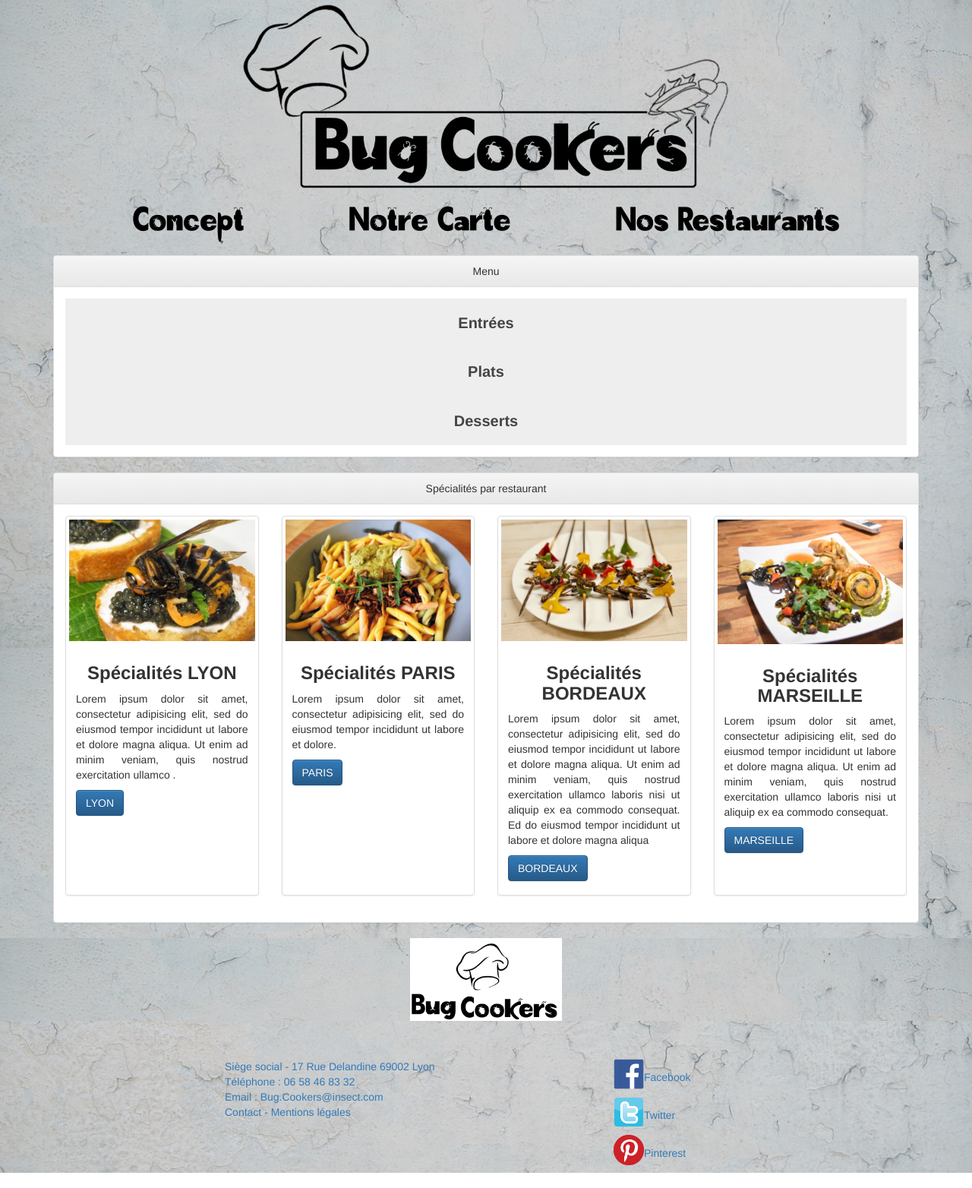
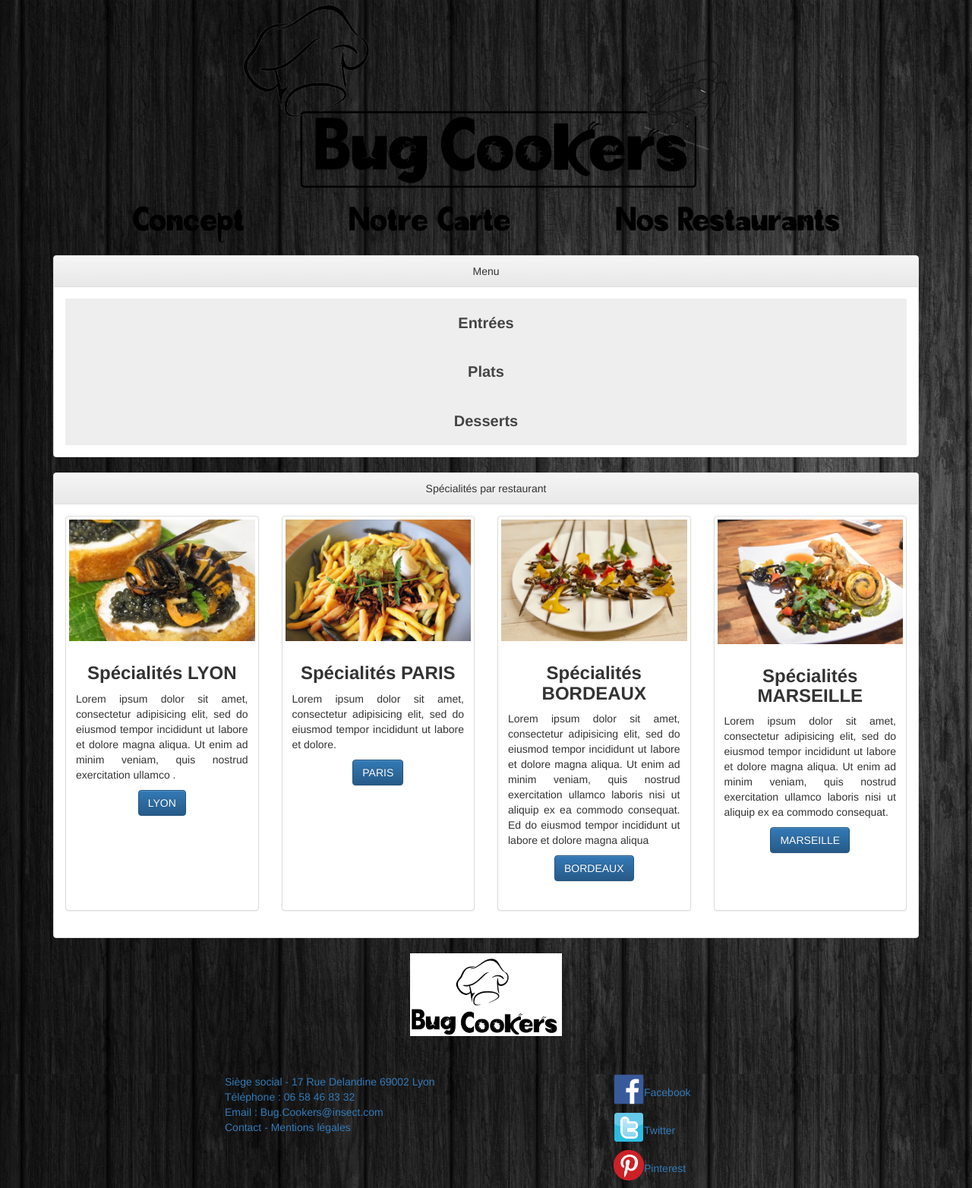
Before and after one commit to roche426/Bug-Cooker, a PHP site: page /nosMenus.php in a window 1280 px wide. Shown: the whole page at 76% size. Run offline with PHP 8.4, Linux system fonts and the light colour scheme.

Commit message:
evol css menu

```diff
--- a/nosMenus.php
+++ b/nosMenus.php
@@ -24,21 +24,21 @@
             <div class="panel-body">
               <button class="accordion">Entrées</button>
               <div class="panelaccordeon">
-                <p>Lorem ipsum dolor sit amet - 12€<br>
+                <p class="text-center">Lorem ipsum dolor sit amet - 12€<br>
                   Consectetur adipisicing elit - 15€<br>
                   Sed do eiusmod tempor incididunt - 14€<br>
                   Ut labore et dolore - 22€</p>
               </div>
                 <button class="accordion">Plats</button>
                 <div class="panelaccordeon">
-                  <p>Laboris nisi ut aliquip - 20€<br>
+                  <p class="text-center">Laboris nisi ut aliquip - 20€<br>
                     Ut enim ad minim veniam - 25€<br>
                     Quis nostrud exercitation ullamco - 24€<br>
                     Ex ea commodo consequat - 32€</p>
                 </div>
                   <button class="accordion">Desserts</button>
                   <div class="panelaccordeon">
-                    <p>Duis aute irure dolor in reprehenderit - 15€<br>
+                    <p class="text-center">Duis aute irure dolor in reprehenderit - 15€<br>
                       In voluptate velit esse - 10€<br>
                       Cillum dolore eu fugiat - 14€<br>
                       Nulla pariatur - 18€</p>
@@ -62,40 +62,40 @@
                       <div class="caption">
                         <h3>Spécialités LYON</h3>
                         <p>Lorem ipsum dolor sit amet, consectetur adipisicing elit, sed do eiusmod tempor incididunt ut labore et dolore magna aliqua. Ut enim ad minim veniam, quis nostrud exercitation ullamco .</p>
-                        <p><a href="nosRestaurant.php" class="btn btn-primary" role="button">LYON</a></p>
+                        <p class="text-center"><a href="nosRestaurant.php" class="btn btn-primary" role="button">LYON</a></p>
                       </div>
                   </div>
                 </div>
 
                 <div class="col-sm-6 col-md-3">
                   <div class="thumbnail specialite specialiteLG1">
-                    <img src="Images/frites_1_resize.jpg" alt="abeille">
+                    <img src="Images/frites_1_resize.jpg" alt="pates">
                       <div class="caption">
                         <h3>Spécialités PARIS</h3>
                         <p>Lorem ipsum dolor sit amet, consectetur adipisicing elit, sed do eiusmod tempor incididunt ut labore et dolore.</p>
-                        <p><a href="nosRestaurant.php" class="btn btn-primary" role="button">PARIS</a></p>
+                        <p class="text-center"><a href="nosRestaurant.php" class="btn btn-primary" role="button">PARIS</a></p>
                       </div>
                   </div>
                 </div>
 
                 <div class="col-sm-6 col-md-3">
                   <div class="thumbnail specialite specialiteLG2">
-                    <img src="Images/brochette_1_resize.jpg" alt="abeille">
+                    <img src="Images/brochette_1_resize.jpg" alt="brochettes">
                       <div class="caption">
                         <h3>Spécialités BORDEAUX</h3>
                         <p>Lorem ipsum dolor sit amet, consectetur adipisicing elit, sed do eiusmod tempor incididunt ut labore et dolore magna aliqua. Ut enim ad minim veniam, quis nostrud exercitation ullamco laboris nisi ut aliquip ex ea commodo consequat. Ed do eiusmod tempor incididunt ut labore et dolore magna aliqua</p>
-                        <p><a href="nosRestaurant.php" class="btn btn-primary" role="button">BORDEAUX</a></p>
+                        <p class="text-center"><a href="nosRestaurant.php" class="btn btn-primary" role="button">BORDEAUX</a></p>
                       </div>
                   </div>
                 </div>
 
                 <div class="col-sm-6 col-md-3">
                   <div class="thumbnail specialite specialiteLG2">
-                    <img src="Images/qcorpion_2.jpg" alt="abeille">
+                    <img src="Images/qcorpion_2.jpg" alt="scorpions">
                       <div class="caption">
                         <h3>Spécialités MARSEILLE</h3>
                         <p>Lorem ipsum dolor sit amet, consectetur adipisicing elit, sed do eiusmod tempor incididunt ut labore et dolore magna aliqua. Ut enim ad minim veniam, quis nostrud exercitation ullamco laboris nisi ut aliquip ex ea commodo consequat.</p>
-                        <p><a href="nosRestaurant.php" class="btn btn-primary" role="button">MARSEILLE</a></p>
+                        <p class="text-center"><a href="nosRestaurant.php" class="btn btn-primary" role="button">MARSEILLE</a></p>
                       </div>
                   </div>
                 </div>
--- a/style.css
+++ b/style.css
@@ -3,11 +3,16 @@
 	font-family: 'ABugsLife';
 	src: url(ABugsLife.ttf);
 }
+
+body{
+	background-image: url("Images/fond3.jpg");
+	background-size: cover;
+}
 /*CSS banniere top*/
 header{
-	background-image: url("Images/fond_pierre.jpg");
-;
+
 }
+
 ul{
 	margin-left: auto;
 	margin-right: auto;
@@ -30,20 +35,22 @@ ul{
 }
 /* CSS du Footer*/
 footer{
-	background-image: url("Images/fond_pierre.jpg");
 	margin: auto;
 }
+
 .banniere_bottom{
 	list-style: none;
 	position: absolute;
 	margin-left: 20%;
 }
+
 .banniere_bottom_logo{
 	list-style: none;
 	position: absolute;
 	margin-left: 60%;
 	margin-bottom: 20%;
 }
+
 .taille_logo{
 	width: 40px;
 	height: 40px;
@@ -58,9 +65,6 @@ footer{
 	margin-bottom: 50px;
 }
 
-body{
-	background-image: url("Images/fond_pierre.jpg");
-}
 
 
 p{
@@ -222,27 +226,20 @@ h3,h4, h5{
 }
 
 
-.text-center{
-  text-align: center;
-}
 
 @media screen and (min-width: 992px) {
   .specialite {
-    height: 500px
+    height: 520px
   }
 }
 
 @media screen and (min-width: 768px) and (max-width: 992px) {
   .specialiteLG1{
-    height: 410px
+    height: 430px
   }
   .specialiteLG2{
-    height: 450px
+    height: 470px
   }
-}
-
-.bottom{
-  vertical-align: bottom;
 }
 
 .accordion {
```
Also changed, not shown: Images/ardoise_1.jpg (added), Images/ardoise_2.jpg (added), Images/fond3.jpg (added).
